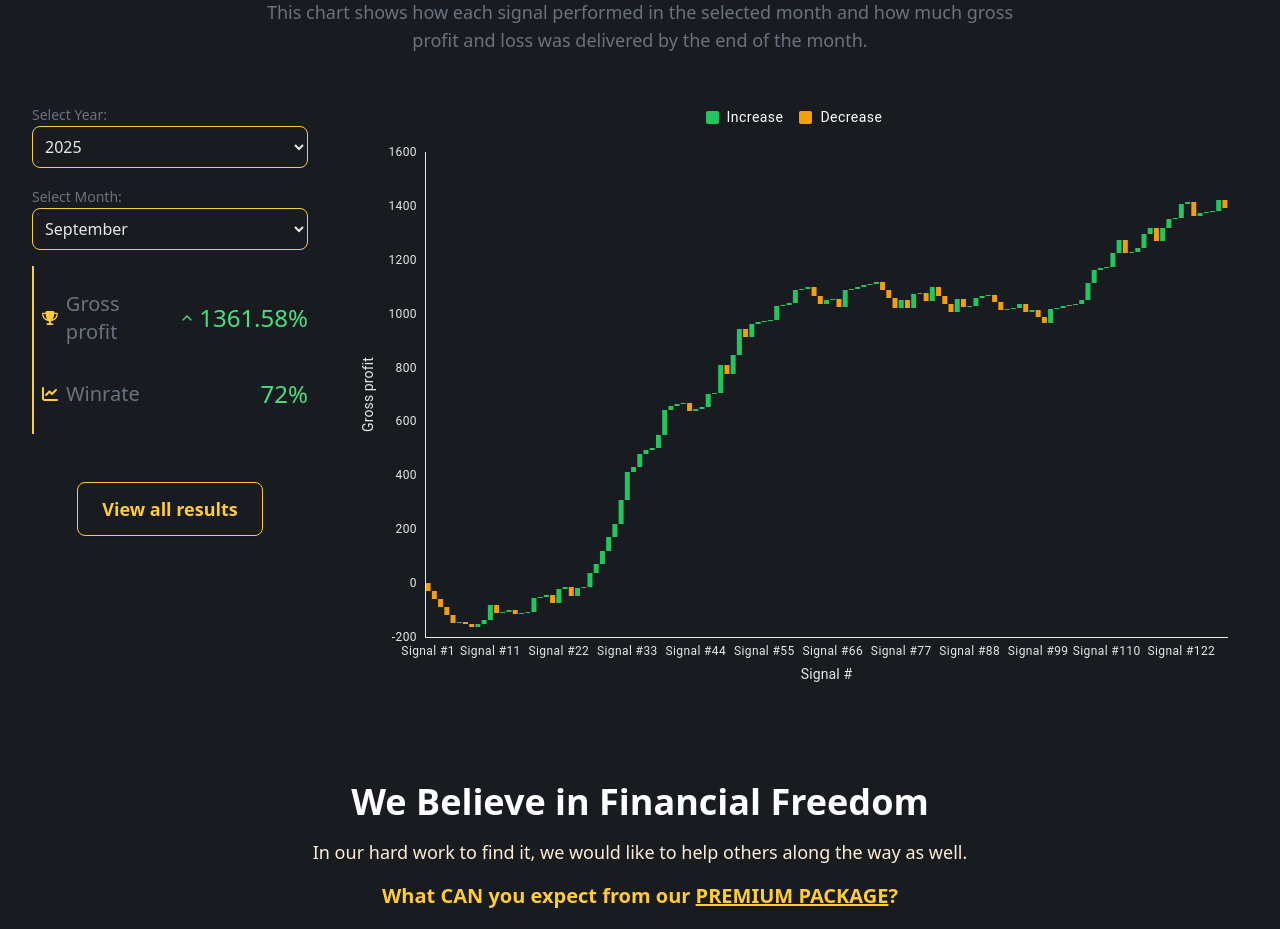
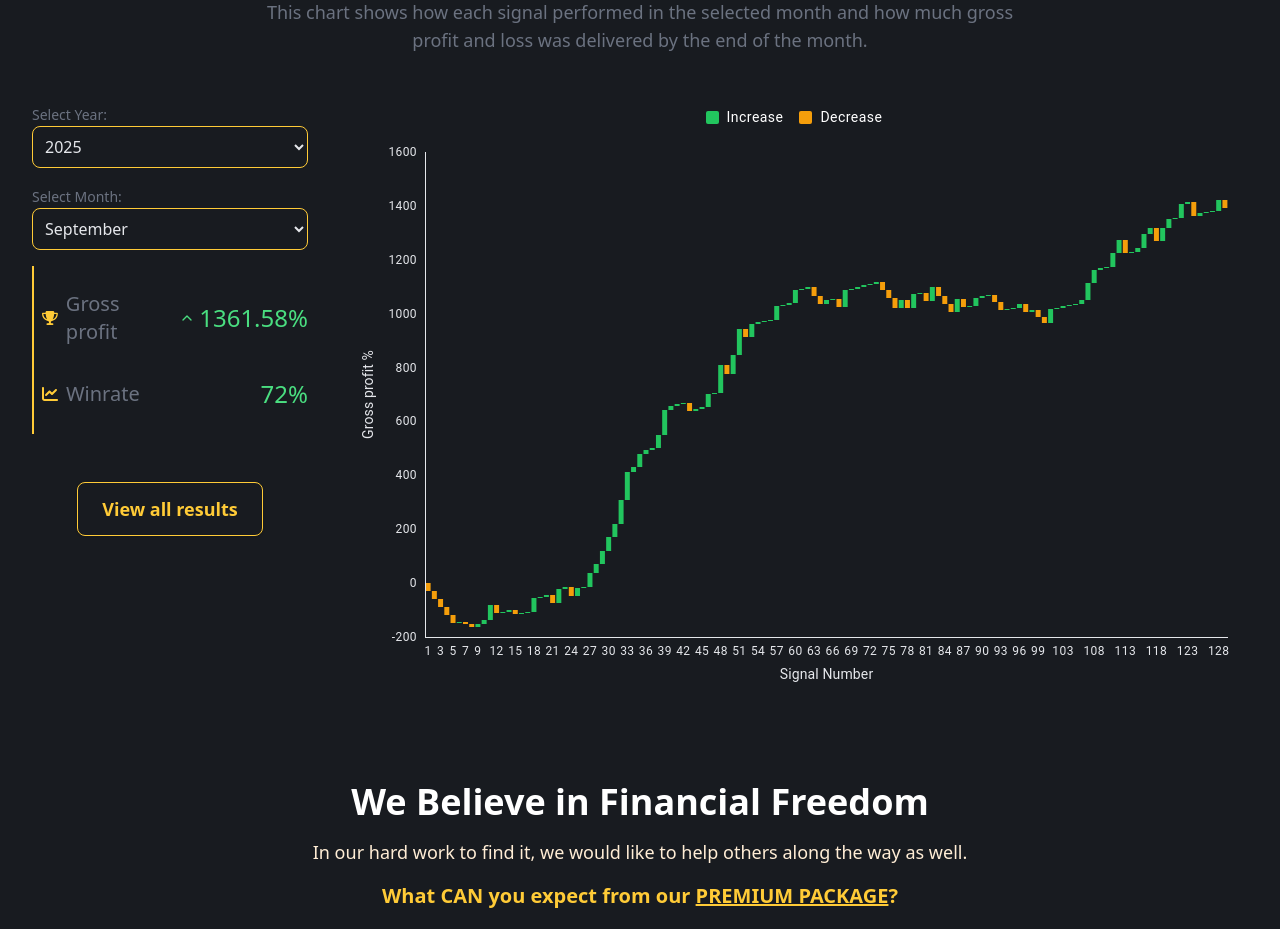
Before and after one commit to thewitcher745/can-website-2, a Next.js app: page /vip in a window 1280 px wide. Shown: the part 1080-2009 px from the top of the page. Built offline with nearby package versions, Linux system fonts and the light colour scheme.

Commit message:
FEAT: Changed WaterfallChart styling

```diff
--- a/src/features/homepage/components/results-section/WaterfallChart.tsx
+++ b/src/features/homepage/components/results-section/WaterfallChart.tsx
@@ -27,13 +27,13 @@ const WaterfallChart = ({ monthYearName }: { monthYearName: string }) => {
           {
             dataKey: "idx",
             scaleType: "band",
-            label: "Signal #",
-            valueFormatter: (idx, context) => `Signal #${idx}`,
+            label: "Signal Number",
+            valueFormatter: (idx, context) => `${idx}`,
           },
         ]}
         yAxis={[
           {
-            label: "Gross profit",
+            label: "Gross profit %",
             valueFormatter: (value: number) =>
               dataset[0].bottomPadding > 0
                 ? String(value)
```
